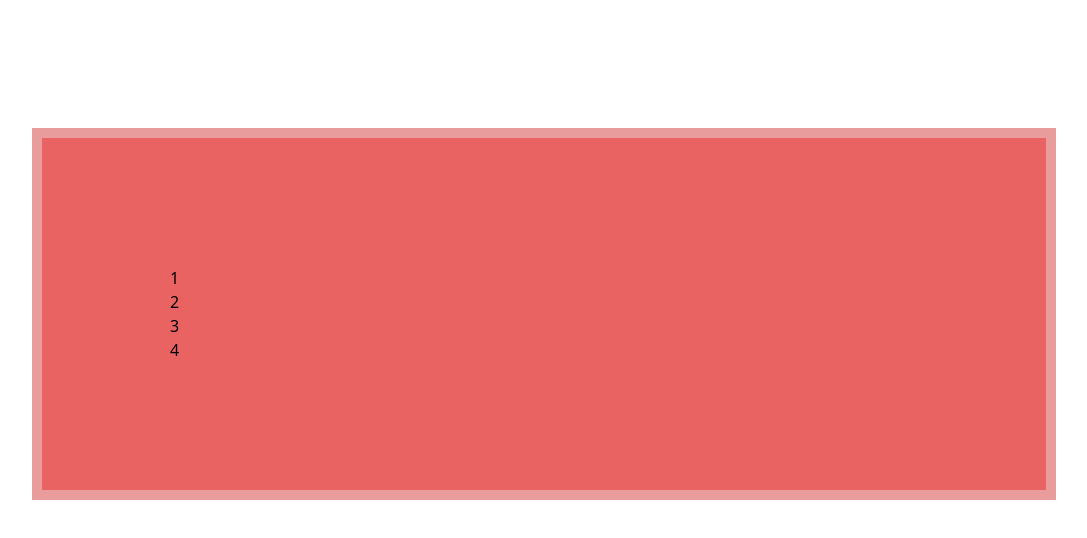
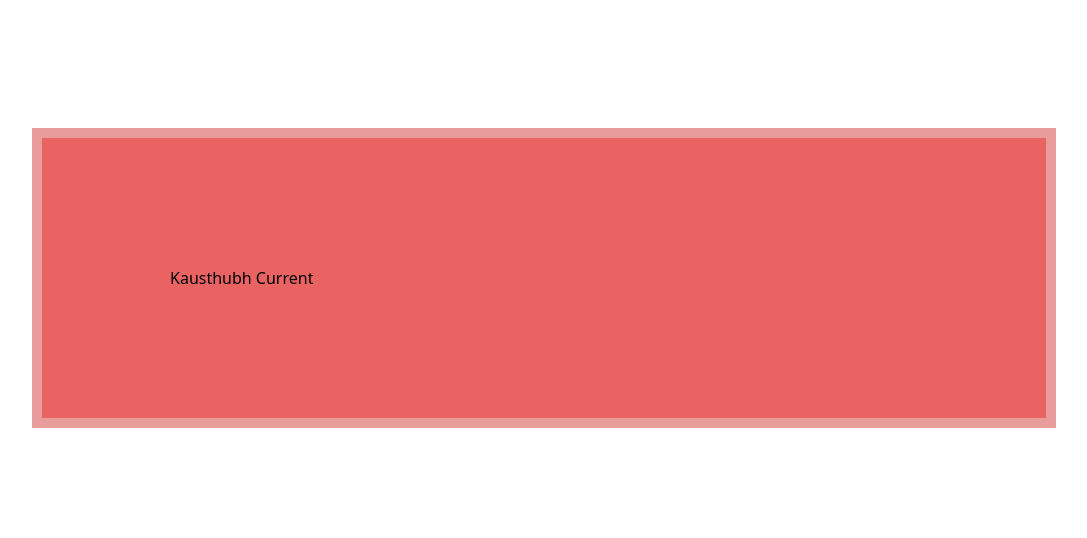
Before and after one commit to rat-tub/frontend-components, a SvelteKit app: page /tasc-templates in a window 1280 px wide. Shown: the top 538 px of the page, without its empty margins (96-1183 px from the left). Built offline with nearby package versions, Linux system fonts and the light colour scheme.

Commit message:
refactor: tasc-templates

```diff
--- a/src/routes/tasc-templates/+page.svelte
+++ b/src/routes/tasc-templates/+page.svelte
@@ -1,13 +1,10 @@
 <script>
-  import { base } from "$app/paths";
+  import { base } from '$app/paths';
 </script>
 
 <div>
   <ol>
-    <li><a href="{base}/tasc-templates/KausthubhTascTemplate1">1</a></li>
-    <li><a href="{base}/tasc-templates/tasc-template-2">2</a></li>
-    <li><a href="{base}/tasc-templates/test-layout">3</a></li>
-    <li><a href="{base}/tasc-templates/tasc-template-3">4</a></li>
+    <li><a href="{base}/tasc-templates/kausthubh4">Kausthubh Current</a></li>
   </ol>
 </div>
 
```
Also changed, not shown: src/routes/tasc-templates/kausthubh1/+page.svelte (renamed from src/routes/tasc-templates/KausthubhTascTemplate1/+page.svelte), src/routes/tasc-templates/kausthubh2/+page.svelte (renamed from src/routes/tasc-templates/tasc-template-2/+page.svelte), src/routes/tasc-templates/kausthubh3/+page.svelte (renamed from src/routes/tasc-templates/test-layout/+page.svelte), src/routes/tasc-templates/kausthubh4/+page.svelte (renamed from src/routes/tasc-templates/tasc-template-3/+page.svelte).
